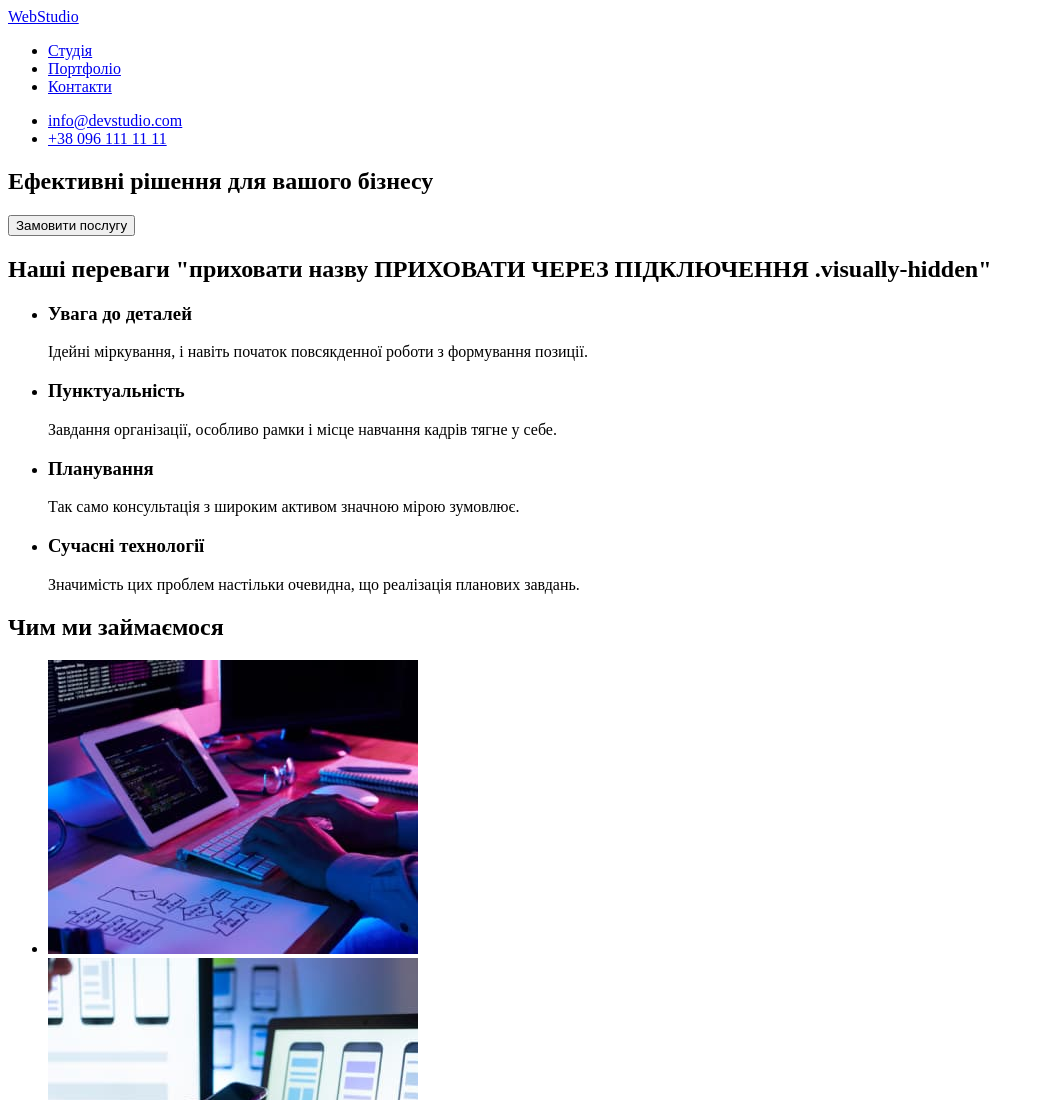
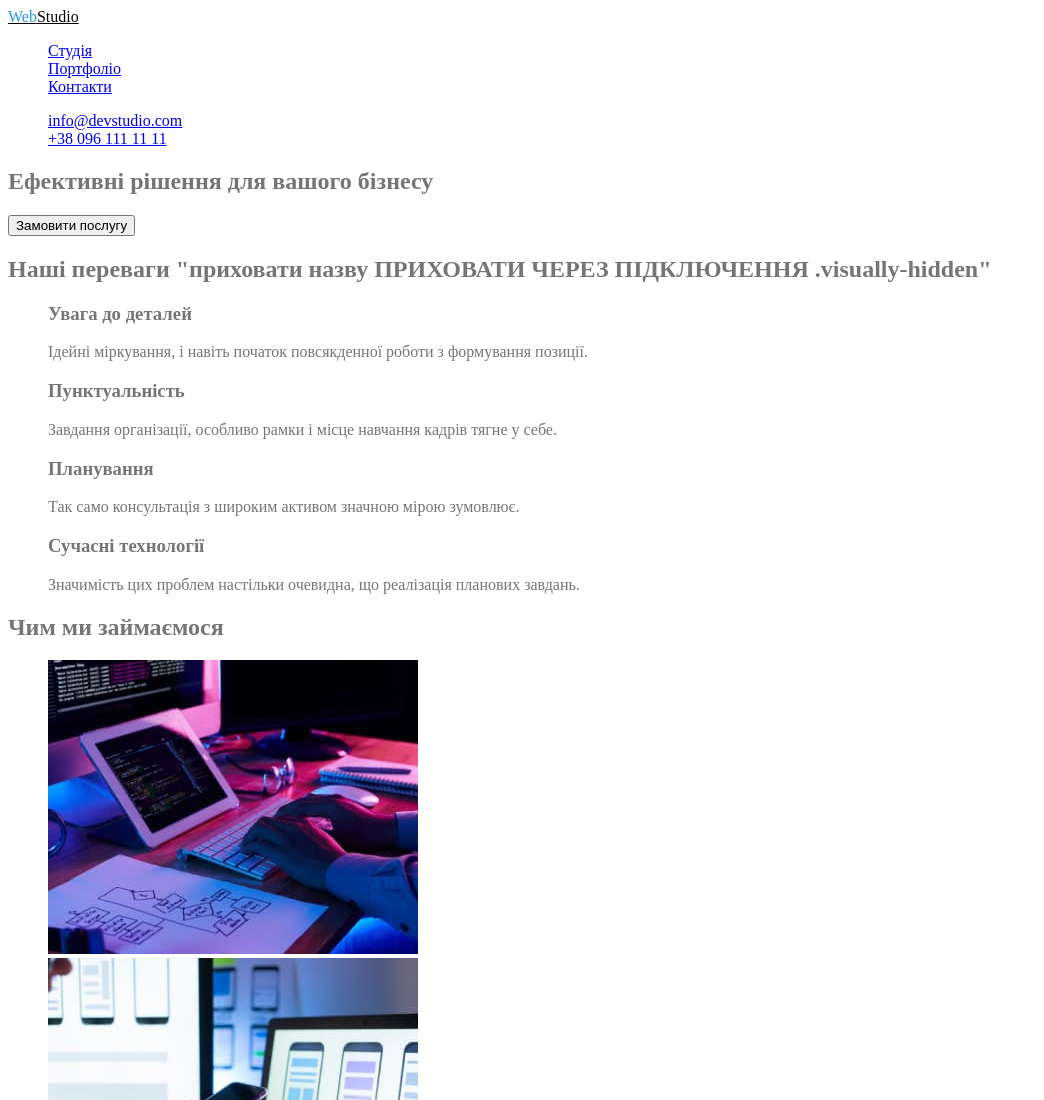
Before and after one commit to Alice9955/goit-markup-hw-02, a plain HTML site: page index.html in a window 1280 px wide. Shown: the top 1100 px of the page, without its empty margins (0-1044 px from the left). Drawn offline with Linux system fonts and the light colour scheme.

Commit message:
початок стилізації кольору

```diff
--- a/css/styles.css
+++ b/css/styles.css
@@ -1,5 +1,30 @@
 
 
-/* styles main page */
-:root
--- action primary colour: #2196F3
+/*
+:root -- action primary colour: #2196F3;
+
+-- primary dark text color: #757575;
+-- secondery dark text color: #212121;
+-- primary light text color: #FFFFFF;
+-- secondery color: rgba(255, 255, 255, 0.6);
+-- background color: #2F303A;
+
+*/
+
+
+.page {
+    background-color: #FFFFFF;
+    color: #757575;
+}
+
+.logo {
+    color: #000000;
+}
+
+.logo-style {
+    color: #2196F3;
+}
+
+.style-reset {
+    list-style: none;
+}
--- a/index.html
+++ b/index.html
@@ -13,16 +13,16 @@
 
 
 
-<body>
+<body class="page" >
     <!--header-->
     <header>
         <nav>
-            <a href="/" lang="en">
-                WebStudio
+            <a href="/" lang="en" class="logo">
+                <span class="logo-style">Web</span>Studio
             </a>
 
             <!-- Навігація на інші сторінки -->
-            <ul>
+            <ul class="style-reset">
                 <li><a class="nav-header-link" href="./index.html">Студія</a></li>
                 <li><a class="nav-header-link" href="#">Портфоліо</a></li>
                 <li><a class="nav-header-link" href="#">Контакти</a></li>
@@ -30,7 +30,7 @@
             </ul>
         </nav>
 
-        <ul class="auth-nav">
+        <ul class="auth-nav style-reset">
             <li><a href="mailto:info@devstudio.com">info@devstudio.com</a></li>
             <li><a href="tel:+38 096 111 11 11">+38 096 111 11 11</a></li>
         </ul>
@@ -50,7 +50,7 @@
     <section>
 
         <h2>Наші переваги "приховати назву ПРИХОВАТИ ЧЕРЕЗ ПІДКЛЮЧЕННЯ .visually-hidden"  </h2>
-        <ul>
+        <ul class="style-reset">
             <li>
                 <h3>Увага до деталей</h3>
                 <p>Ідейні міркування, і навіть початок повсякденної роботи з формування позиції.</p>
@@ -76,7 +76,7 @@
     <!-- section Чим ми займаємося-->
     <section>
         <h2>Чим ми займаємося</h2>
-        <ul>
+        <ul class="style-reset">
             <li><a href=""><img src="./images/box_1.jpg" alt="фото з планшетом і клавіатурою" width="370"></a></li>
             <li><a href=""><img src="./images/box_2.jpg" alt="фото з ноутбуком і смартфоном" width="370"></a></li>
             <li><a href=""><img src="./images/box_3.jpg" alt="фото планшету, що відображає палітру кольорів" width="370"></a></li>
@@ -86,7 +86,7 @@
     <!-- section Наша команда-->
     <section>
         <h2>Наша команда</h2>
-        <ul>
+        <ul class="style-reset">
             <li>
 
                 <img src="./images/ihor_demyanenko.jpg" alt="фото Ігоря Дем'яненко" width="270">
@@ -129,7 +129,7 @@
     <footer>
        <a href="/" lang="en">WebStudio</a>
         <address>
-            <ul>
+            <ul class="style-reset">
                 <li><a href="https://goo.gl/maps/HxpvMoDEm9fDsFiM8" target="_blank" rel="noreferrer noopener nofollow">м. Київ, пр-т Лесі Українки, 26</a></li>
                 <li><a href="mailto:info@devstudio.com">info@devstudio.com</a></li>
                 <li><a href="tel:+38 096 111 11 11">+38 096 111 11 11</a></li>
```
Also changed, not shown: portfolio.html (+10 -5 lines).
